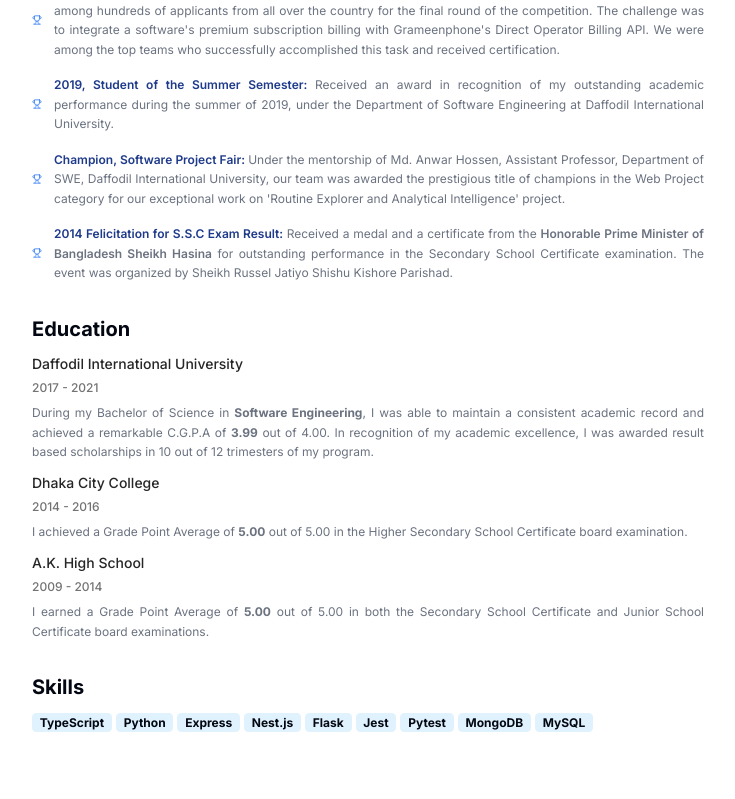
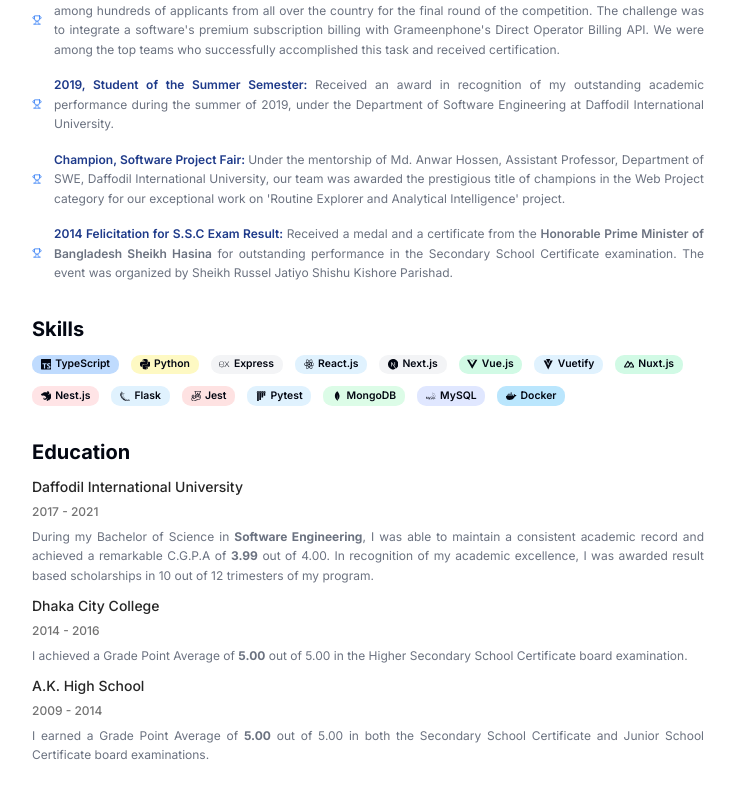
Before and after one commit to shunjid/shunjid.github.io, a Next.js app: page / in a window 1280 px wide. Shown: the part 1520-2319 px from the top of the page, without its empty margins (272-1007 px from the left). Built offline with nearby package versions, Linux system fonts and the light colour scheme.

Commit message:
Revamp skills section

```diff
--- a/src/app/page.tsx
+++ b/src/app/page.tsx
@@ -23,8 +23,8 @@ export default function Page() {
         <Summary data={{ ...resume }} />
         <Experience data={{ ...resume }} />
         <Achievements data={{ ...resume }} />
+        <Skills data={{ ...resume }} />
         <Education data={{ ...resume }} />
-        <Skills data={{ ...resume }} />
       </section>
 
       <Footer data={{ ...resume }} />
--- a/src/app/skills/index.tsx
+++ b/src/app/skills/index.tsx
@@ -1,4 +1,5 @@
 import React from "react";
+import { SiMongodb } from "react-icons/si";
 
 import { Section } from "@/components/ui/section";
 import { IResume } from "@/data/types";
@@ -11,14 +12,16 @@ export default function Skills(
   return (
     <Section>
       <h2 className="text-xl font-bold">Skills</h2>
-      <div className="flex flex-wrap gap-1">
+      <div className="flex flex-wrap gap-3">
         {skills.map((skill) => {
+          const badgeStyle = `inline-block whitespace-nowrap rounded-[0.57rem] ${skill.color} px-[0.85em] pb-[0.45em] pt-[0.45em] text-center align-baseline text-[0.65em] font-semibold leading-none`;
+
           return (
-            <span
-              key={skill}
-              className="text-primary-700 inline-block whitespace-nowrap rounded-[0.27rem] bg-sky-100 px-[0.65em] pb-[0.25em] pt-[0.35em] text-center align-baseline text-[0.75em] font-bold leading-none"
-            >
-              {skill}
+            <span key={skill.title} className={badgeStyle}>
+              <div className="flex gap-1">
+                <skill.icon />
+                {skill.title}
+              </div>
             </span>
           );
         })}
--- a/src/data/index.tsx
+++ b/src/data/index.tsx
@@ -1,3 +1,21 @@
+import {
+  SiDocker,
+  SiExpress,
+  SiFlask,
+  SiJest,
+  SiMongodb,
+  SiMysql,
+  SiNestjs,
+  SiNextdotjs,
+  SiNuxtdotjs,
+  SiPytest,
+  SiPython,
+  SiReact,
+  SiTypescript,
+  SiVuedotjs,
+  SiVuetify,
+} from "react-icons/si";
+
 import { GitHubIcon } from "@/components/icons/GitHubIcon";
 import { LinkedInIcon } from "@/components/icons/LinkedInIcon";
 import { XIcon } from "@/components/icons/XIcon";
@@ -11,15 +29,81 @@ const summaries = [
 ];
 
 const skills = [
-  "TypeScript",
-  "Python",
-  "Express",
-  "Nest.js",
-  "Flask",
-  "Jest",
-  "Pytest",
-  "MongoDB",
-  "MySQL",
+  {
+    title: "TypeScript",
+    icon: SiTypescript,
+    color: "bg-blue-200",
+  },
+  {
+    title: "Python",
+    icon: SiPython,
+    color: "bg-yellow-100",
+  },
+  {
+    title: "Express",
+    icon: SiExpress,
+    color: "bg-gray-100",
+  },
+  {
+    title: "React.js",
+    icon: SiReact,
+    color: "bg-sky-100",
+  },
+  {
+    title: "Next.js",
+    icon: SiNextdotjs,
+    color: "bg-gray-100",
+  },
+  {
+    title: "Vue.js",
+    icon: SiVuedotjs,
+    color: "bg-emerald-100",
+  },
+  {
+    title: "Vuetify",
+    icon: SiVuetify,
+    color: "bg-sky-100",
+  },
+  {
+    title: "Nuxt.js",
+    icon: SiNuxtdotjs,
+    color: "bg-emerald-100",
+  },
+  {
+    title: "Nest.js",
+    icon: SiNestjs,
+    color: "bg-rose-100",
+  },
+  {
+    title: "Flask",
+    icon: SiFlask,
+    color: "bg-sky-100",
+  },
+  {
+    title: "Jest",
+    icon: SiJest,
+    color: "bg-red-100",
+  },
+  {
+    title: "Pytest",
+    icon: SiPytest,
+    color: "bg-sky-100",
+  },
+  {
+    title: "MongoDB",
+    icon: SiMongodb,
+    color: "bg-green-100",
+  },
+  {
+    title: "MySQL",
+    icon: SiMysql,
+    color: "bg-indigo-100",
+  },
+  {
+    title: "Docker",
+    icon: SiDocker,
+    color: "bg-sky-200",
+  },
 ];
 
 const social = [
```
Also changed, not shown: src/data/types.ts (+9 -1 lines).
